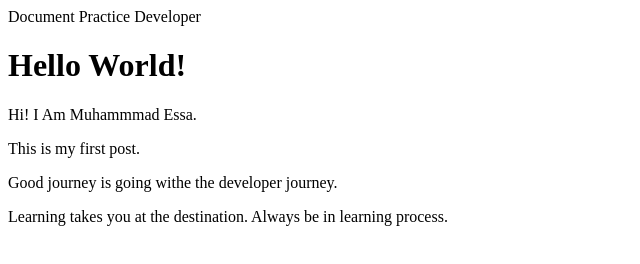
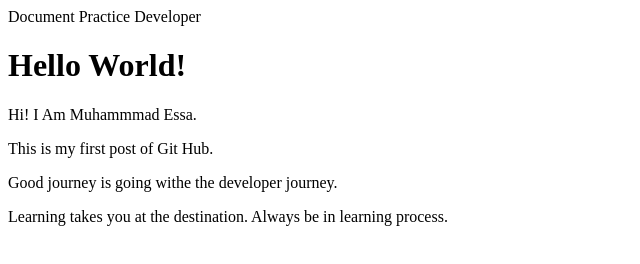
Before and after one commit to codeByEssa/codeByEssa-demo, a plain HTML site: page index.html in a window 1280 px wide. Shown: the full height of the page, 0-640 px from the left. Drawn offline with Linux system fonts and the light colour scheme.

Commit message:
Update post content in index.html

```diff
--- a/index.html
+++ b/index.html
@@ -9,7 +9,7 @@
 <body>
 <h1>Hello World!</h1>
 <p>Hi! I Am Muhammmad Essa.</p>
-<p>This is my first post.</p>
+<p>This is my first post of Git Hub.</p>
 <p>Good journey is going withe the developer journey.</p>
 <p>Learning takes you at the destination. Always be in learning process.</p>
 <script src = "file.js"></script>
```
